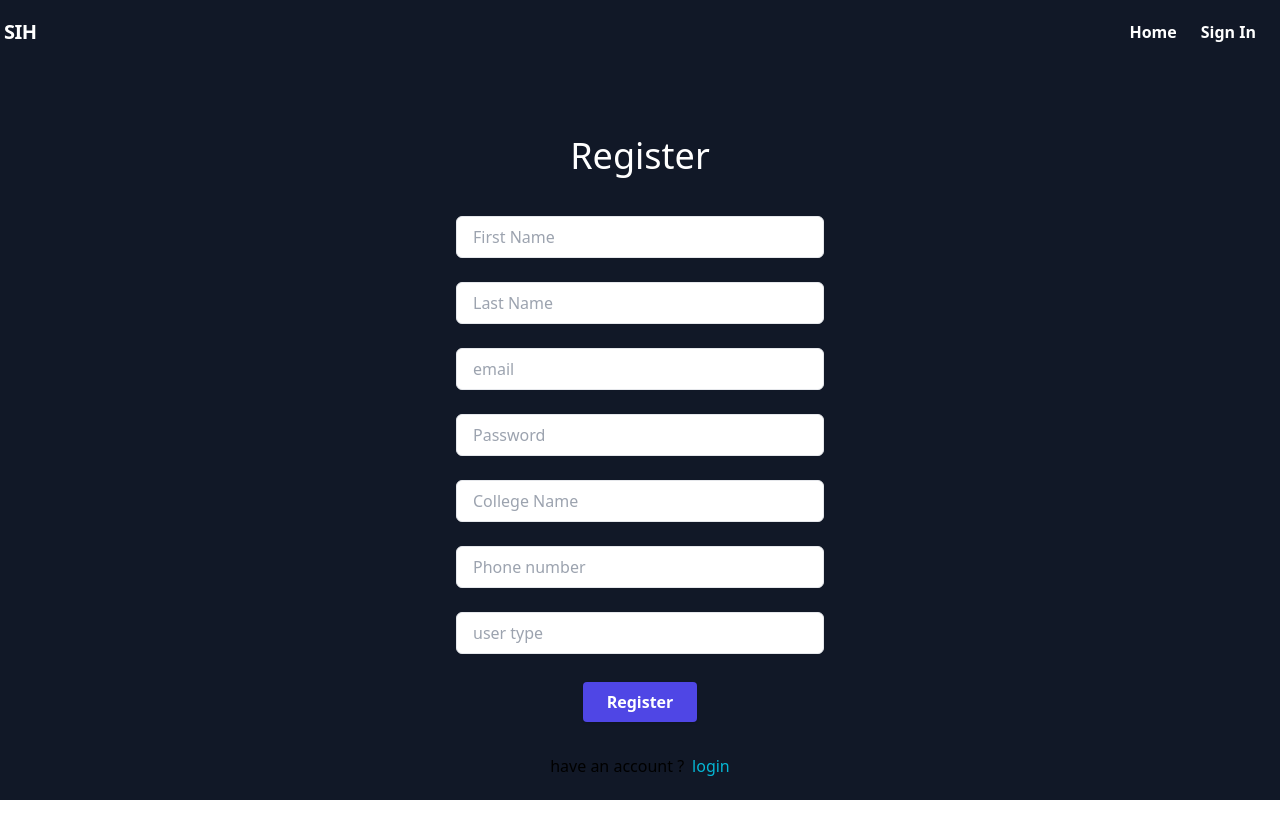
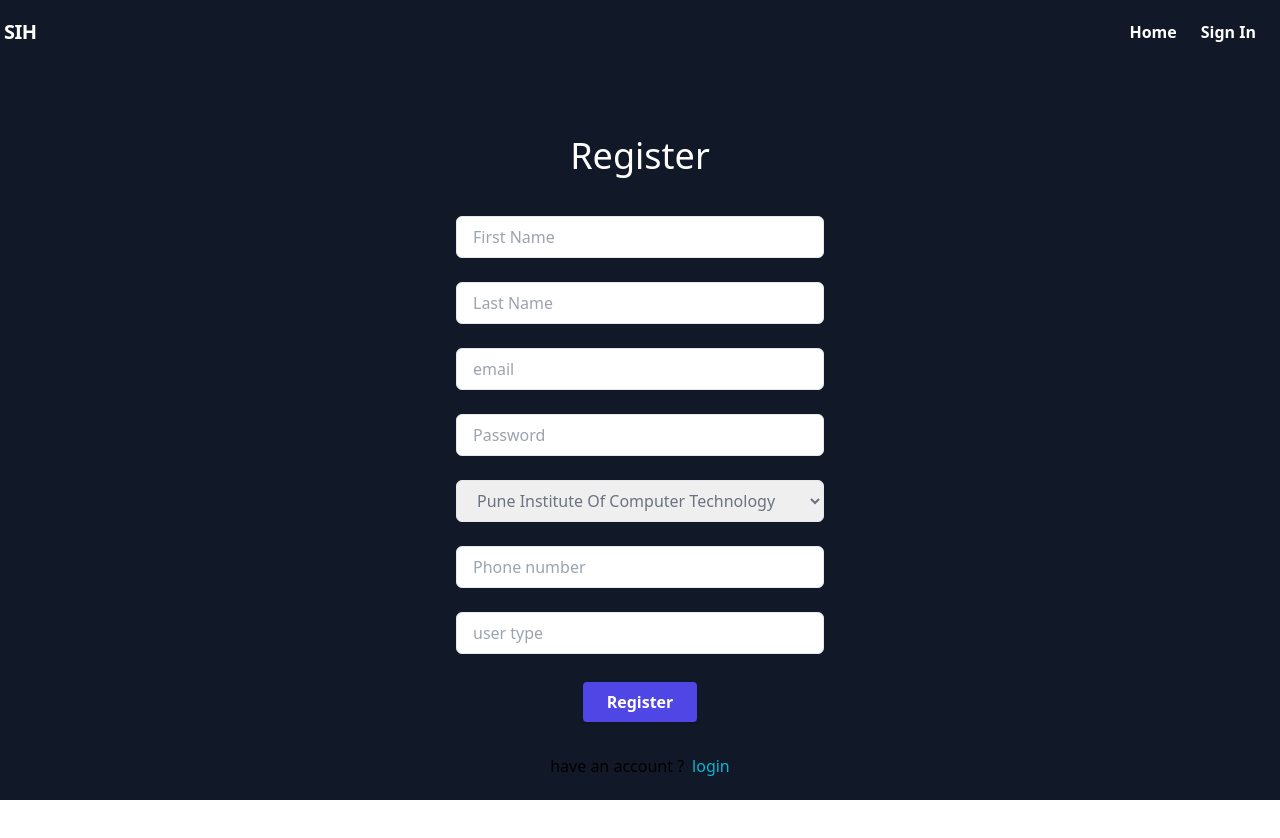
Before and after one commit to Antons-SIH/Antons-Client-React, a React (Create React App) app: page /auth/register in a window 1280 px wide. Shown: the top 838 px of the page. Built offline with nearby package versions, Linux system fonts and the light colour scheme.

Commit message:
college selection feature added

```diff
--- a/src/pages/auth/register.js
+++ b/src/pages/auth/register.js
@@ -7,6 +7,16 @@ import { connect } from "react-redux";
 import { Formik } from "formik";
 import { Requests } from "../../utils/Index";
 import { login } from "../../store/actions";
+
+const college =[
+  "Pune Institute Of Computer Technology",
+  "Indian Institute of Technology",
+  "COllege of Engineerign Pune",
+  "National Institute of Technology"
+]
+
+
+
 
 const Register = (props) => {
   let navigate = useNavigate();
@@ -107,12 +117,20 @@ const Register = (props) => {
               <Field
                 className="w-full text-gray-500 px-4 py-2 mt-2 border rounded-md focus:outline-none focus:ring-1 focus:ring-blue-600"
                 placeholder={"College Name"}
+                component ="select"
                 name={"college"}
                 type={"college"}
                 onChange={formik.handleChange}
+
               >
+                {
+                  college.map((val,id) =>
+                  <option value={val} >{val}</option>
+                  )
+                }
                 </Field>
             </div>
+
             <div className="">
               <Field
                 className="w-full text-gray-500 px-4 py-2 mt-2 border rounded-md focus:outline-none focus:ring-1 focus:ring-blue-600"
@@ -153,12 +171,12 @@ const Register = (props) => {
               pauseOnHover
               theme="dark"
             /> */}
-            <p className="link p-1 flex space-x-2 justify-center text-black">
+            <div className="link p-1 flex space-x-2 justify-center text-black">
               <div> have an account ? </div>
               <Link to="/auth/login" className="text-cyan-500">
                 login
               </Link>
-            </p>
+            </div>
           </div>
         </div>
       )}
```
